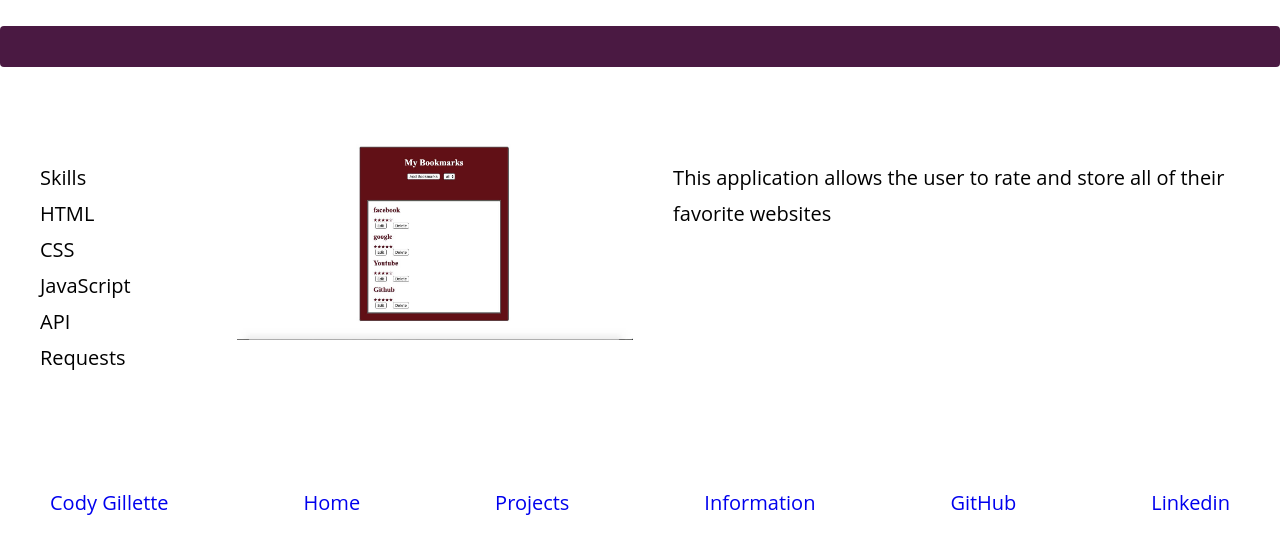
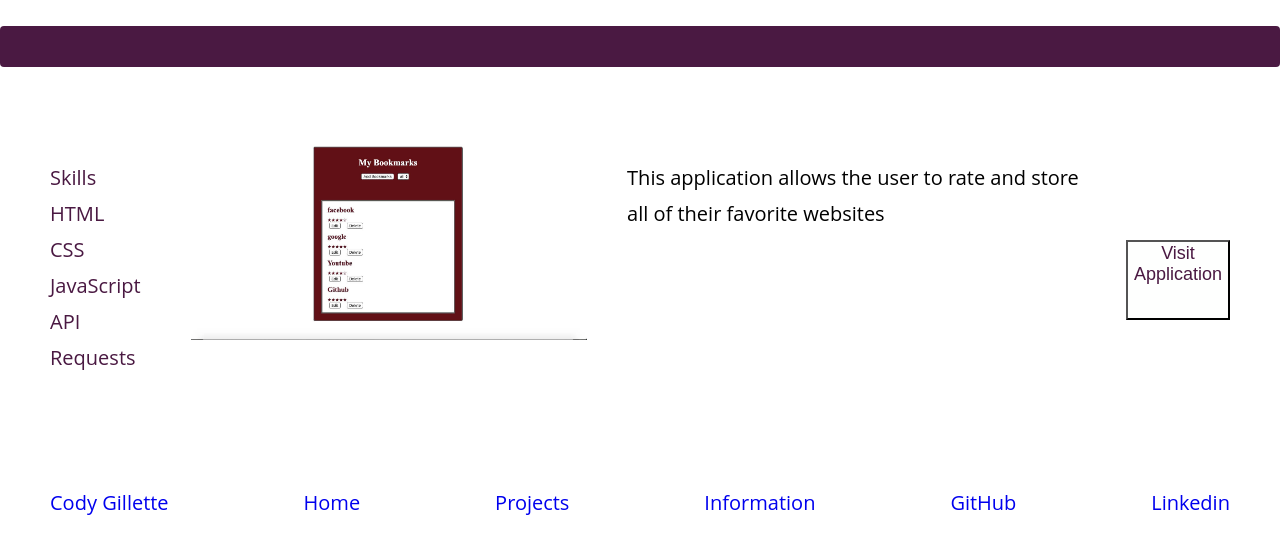
Before and after one commit to cgillette12/Portfolio, a plain HTML site: page Projects.html in a window 1280 px wide. Shown: the part 133-686 px from the top of the page. Drawn offline with Linux system fonts and the light colour scheme.

Commit message:
possitioning done

```diff
--- a/Projects.html
+++ b/Projects.html
@@ -35,7 +35,8 @@
                 </ul>
             </div>
             <img class="bookmark-img" src="Bookmark.jpg" alt="Bookmark project">
-            <p>This application allows the user to rate and store all of their favorite websites</p>
+            <p class="App-info">This application allows the user to rate and store all of their favorite websites</p>
+            <button class="button ">Visit Application</a>
         </section>
 
             <footer class="row">
--- a/main.css
+++ b/main.css
@@ -13,6 +13,14 @@
     width: 100%;
     margin:0;
   }
+
+
+a:visited {
+    color: inherit;
+}
+a:hover{
+    text-decoration: underline
+}
   .row {
     display: flex;
     flex-direction: row;
@@ -20,7 +28,7 @@
     justify-content: space-between;
     padding-right: 50px;
     padding-left:50px;
-    color:#000000;
+    color:#4A1942;
     text-decoration: none;
     list-style: none;
 
@@ -93,8 +101,33 @@
 .bookmark-img{
     height:200px;
     width:400px;
+    margin-left:25px;
+    padding-left:25px;
     padding-right:25px;
     margin-right:15px;
+}
+.button{
+    display: flex;
+    justify-content: center;
+    flex-direction: row;
+    color: #4A1942;
+    margin-right:50px;
+    margin-top:100px;
+    font-size:18px;
+    background-color:#FEFFFE;
+    height:80px;
+
+
+}
+
+.App-info{
+    padding-right:30px;
+}
+.Skills{
+    padding-left:10px;
+}
+ul{
+    color:#4A1942;
 }
 /* color scheme
 #000000 black
```
